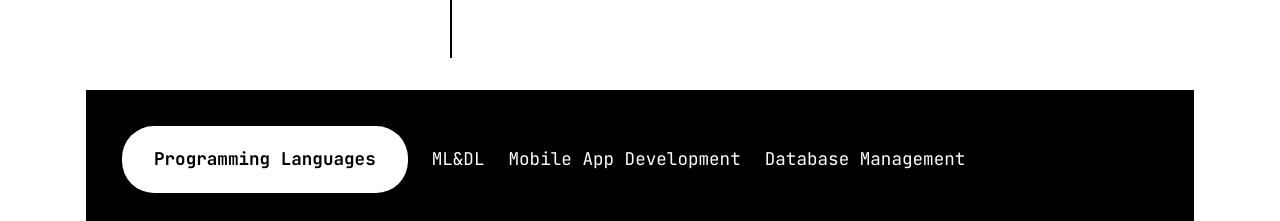
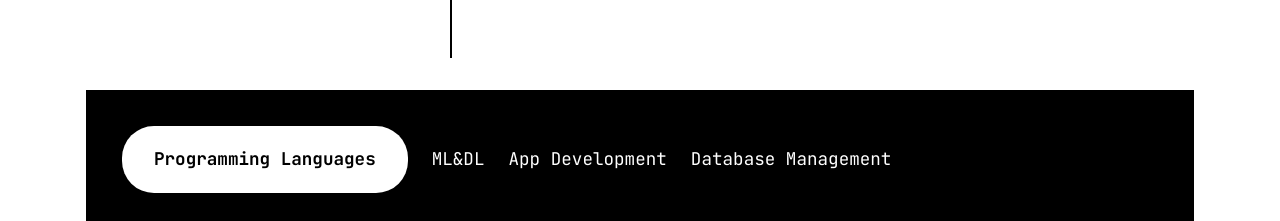
Before and after one commit to SvsDhanush/SvsDhanush.github.io, a plain HTML site: page index.html in a window 1280 px wide. Shown: the part 1500-1721 px from the top of the page. Drawn offline with Linux system fonts and the light colour scheme; files whose address does not match are found by name.

Commit message:
Update index.html

```diff
--- a/index.html
+++ b/index.html
@@ -203,7 +203,7 @@
                         <li class="nav-item first mbr-fonts-style"><a class="nav-link mbr-fonts-style show active display-4" role="tab" data-toggle="tab" data-bs-toggle="tab" href="#tabs1-1d_tab0" aria-selected="true">
                                 <strong>Programming Languages</strong></a></li>
                         <li class="nav-item"><a class="nav-link mbr-fonts-style active display-4" role="tab" data-toggle="tab" data-bs-toggle="tab" href="#tabs1-1d_tab1" aria-selected="true">ML&amp;DL</a></li>
-                        <li class="nav-item"><a class="nav-link mbr-fonts-style active display-4" role="tab" data-toggle="tab" data-bs-toggle="tab" href="#tabs1-1d_tab2" aria-selected="true">Mobile App Development</a></li>
+                        <li class="nav-item"><a class="nav-link mbr-fonts-style active display-4" role="tab" data-toggle="tab" data-bs-toggle="tab" href="#tabs1-1d_tab2" aria-selected="true">App Development</a></li>
                         <li class="nav-item"><a class="nav-link mbr-fonts-style active display-4" role="tab" data-toggle="tab" data-bs-toggle="tab" href="#tabs1-1d_tab3" aria-selected="true">Database Management</a></li>
 
 
```
